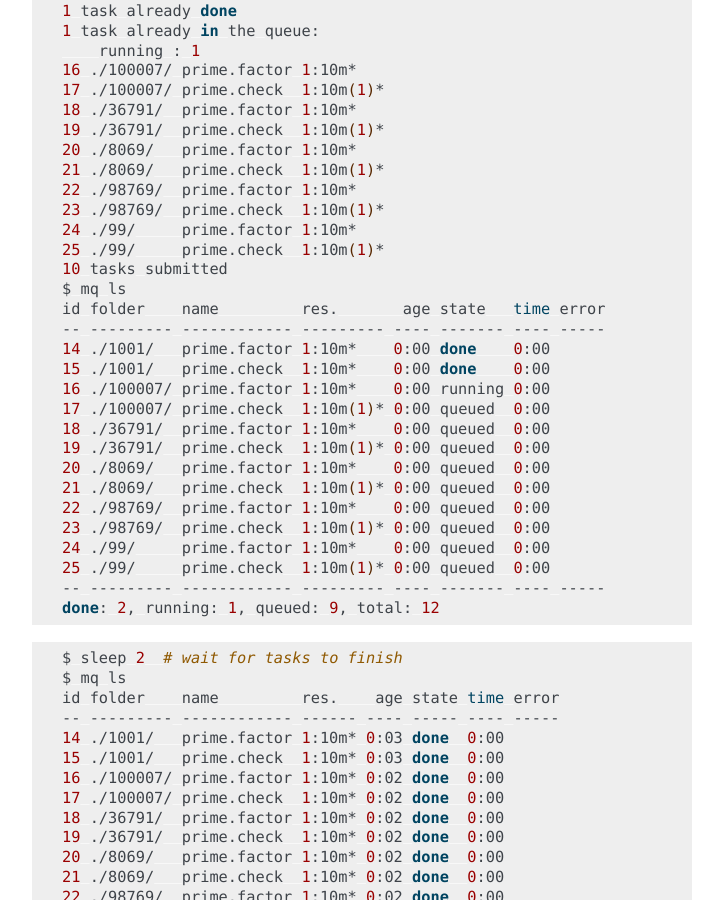
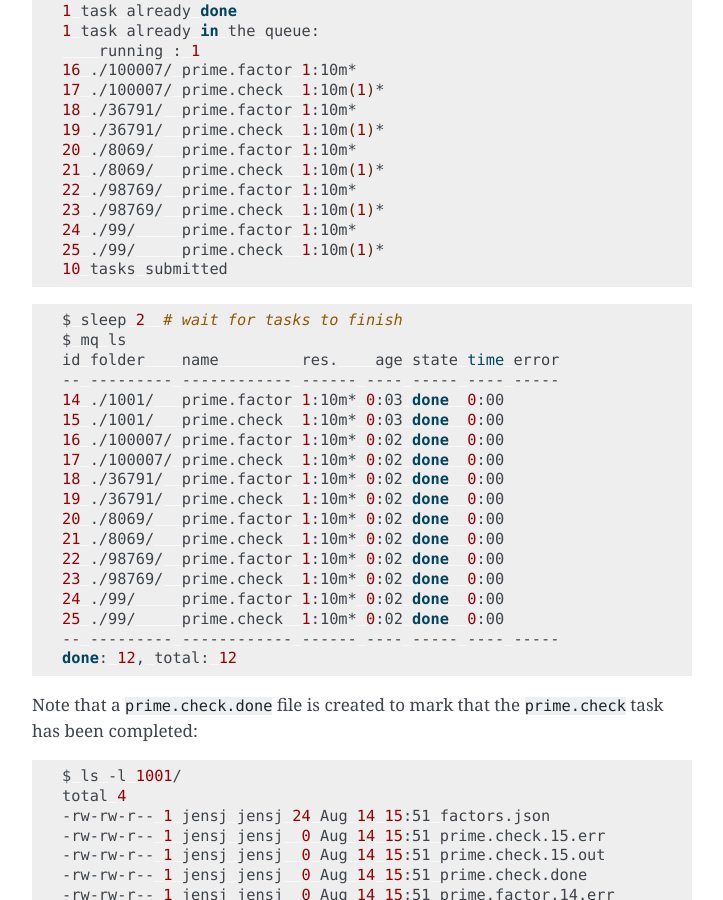
Before and after one commit to Yangxinsix/myqueue, a Sphinx documentation site: the page built from docs/workflows.rst, in a window 1280 px wide and 900 px high, scrolled down 1888 px. Shown: the whole window, without its empty margins (388-1111 px from the left). Built offline with Sphinx 7.4.7, drawn with Linux system fonts in a browser that asks for light colours.

```diff
--- a/docs/workflows.rst
+++ b/docs/workflows.rst
@@ -78,23 +78,6 @@ and now in all subfolders::
     24 ./99/     prime.factor 1:10m*
     25 ./99/     prime.check  1:10m(1)*
     10 tasks submitted
-    $ mq ls
-    id folder    name         res.       age state   time error
-    -- --------- ------------ --------- ---- ------- ---- -----
-    14 ./1001/   prime.factor 1:10m*    0:00 done    0:00
-    15 ./1001/   prime.check  1:10m*    0:00 done    0:00
-    16 ./100007/ prime.factor 1:10m*    0:00 running 0:00
-    17 ./100007/ prime.check  1:10m(1)* 0:00 queued  0:00
-    18 ./36791/  prime.factor 1:10m*    0:00 queued  0:00
-    19 ./36791/  prime.check  1:10m(1)* 0:00 queued  0:00
-    20 ./8069/   prime.factor 1:10m*    0:00 queued  0:00
-    21 ./8069/   prime.check  1:10m(1)* 0:00 queued  0:00
-    22 ./98769/  prime.factor 1:10m*    0:00 queued  0:00
-    23 ./98769/  prime.check  1:10m(1)* 0:00 queued  0:00
-    24 ./99/     prime.factor 1:10m*    0:00 queued  0:00
-    25 ./99/     prime.check  1:10m(1)* 0:00 queued  0:00
-    -- --------- ------------ --------- ---- ------- ---- -----
-    done: 2, running: 1, queued: 9, total: 12
 
 ::
 
```
Also changed, not shown: 3 other files.
